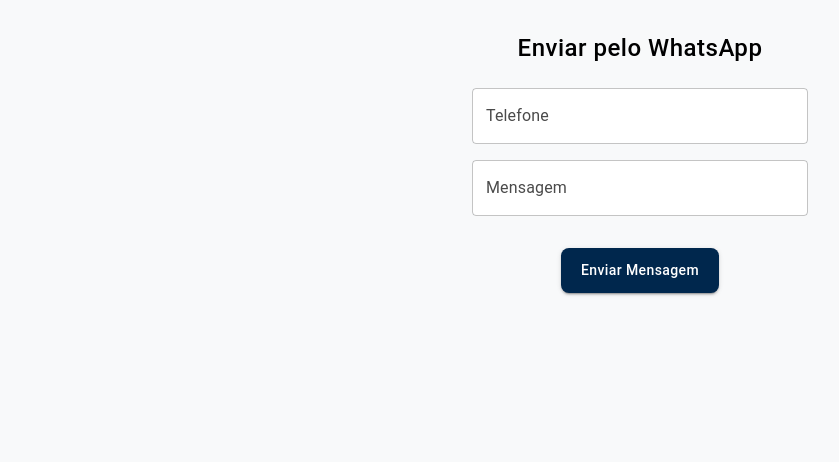
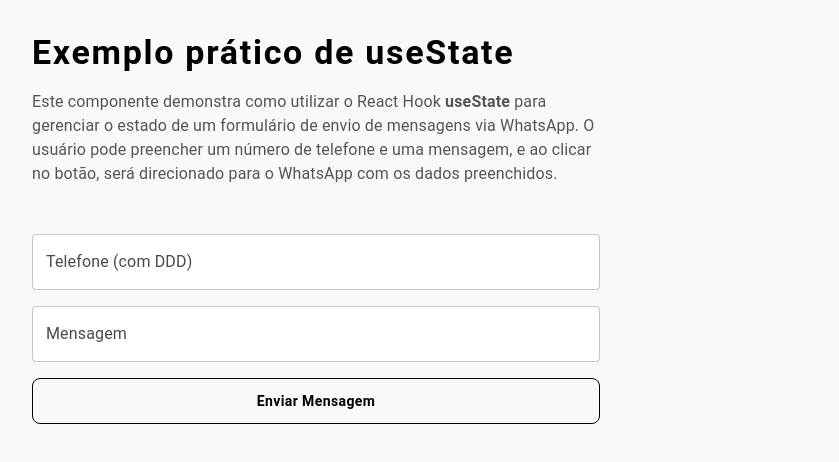
Before and after one commit to diegomontec/learning-react-hooks, a React (Vite) app: page /usestate in a window 1280 px wide. Shown: the top 462 px of the page, without its empty margins (0-839 px from the left). Built offline with nearby package versions, Linux system fonts and the light colour scheme.

Commit message:
update interface

```diff
--- a/src/App.tsx
+++ b/src/App.tsx
@@ -1,9 +1,83 @@
-function App() {
+import { Box, Typography, Paper, Link } from "@mui/material";
+import Grid from '@mui/material/Grid';
+
+const App = () => {
+  const hooks = [
+    {
+      title: "useState",
+      description: "Este componente demonstra como utilizar o React Hook useState para gerenciar o estado de um formulário de envio de mensagens via WhatsApp. O usuário pode preencher um número de telefone e uma mensagem, e ao clicar no botão, será direcionado para o WhatsApp com os dados preenchidos.",
+      link: "/usestate",
+    },
+    {
+      title: "useState",
+      description: "Este componente demonstra como utilizar o React Hook useRef para acessar diretamente um elemento DOM.",
+      link: "#",
+    },
+  ];
+
   return (
-    <>
-      <h1>Escolha o hook</h1>
-    </>
-  )
-}
+    <Box sx={{ p: 4, maxWidth: "600px", mx: "auto" }}>
+      <Typography
+        variant="h4"
+        sx={{
+          fontWeight: "bold",
+          textAlign: "center",
+          mb: 4,
+          color: "text.primary",
+        }}
+      >
+        Explore os React Hooks
+      </Typography>
 
-export default App
+      <Grid container spacing={4}>
+        {hooks.map((hook) => (
+          <Grid item xs={12} sm={6} md={4} key={hook.title}>
+            <Paper
+              elevation={2}
+              sx={{
+                p: 3,
+                display: "flex",
+                flexDirection: "column",
+                height: "100%",
+                justifyContent: "space-between",
+                border: "1px solid #ddd",
+                transition: "0.3s",
+                "&:hover": {
+                  boxShadow: 4,
+                  borderColor: "black",
+                },
+              }}
+            >
+              <Typography variant="h6" sx={{ fontWeight: "bold", mb: 1 }}>
+                {hook.title}
+              </Typography>
+
+              <Typography variant="body2" color="text.secondary" sx={{ flexGrow: 1 }}>
+                {hook.description}
+              </Typography>
+
+              <Link
+                href={hook.link}
+                underline="none"
+                sx={{
+                  mt: 2,
+                  fontWeight: "bold",
+                  color: "black",
+                  textAlign: "right",
+                  display: "inline-block",
+                  "&:hover": {
+                    textDecoration: "underline",
+                  },
+                }}
+              >
+                Acessar →
+              </Link>
+            </Paper>
+          </Grid>
+        ))}
+      </Grid>
+    </Box>
+  );
+};
+
+export default App;
--- a/src/hooks/page/usestate/UseState.tsx
+++ b/src/hooks/page/usestate/UseState.tsx
@@ -1,58 +1,92 @@
 import { useState } from "react";
-import { Box, Button, TextField, Typography } from "@mui/material";
+import { Box, Typography, TextField, Button } from "@mui/material";
 
 const SendWhatsApp = () => {
-  const [inputNumber, setInputNumber] = useState("");
-  const [inputMessage, setInputMessage] = useState("");
+  const [phoneNumber, setPhoneNumber] = useState("");
+  const [message, setMessage] = useState("");
 
-  const handleInputNumber = (e: React.ChangeEvent<HTMLInputElement>) => {
-    setInputNumber("+55" + e.target.value);
+  const handlePhoneNumberChange = (
+    event: React.ChangeEvent<HTMLInputElement>
+  ) => {
+    setPhoneNumber("+55" + event.target.value);
   };
 
-  const handleInputMessage = (e: React.ChangeEvent<HTMLInputElement>) => {
-    setInputMessage(encodeURIComponent(e.target.value));
+  const handleMessageChange = (event: React.ChangeEvent<HTMLInputElement>) => {
+    setMessage(encodeURIComponent(event.target.value));
   };
 
-  const handleClick = () => {
-    const url = `https://api.whatsapp.com/send?phone=${inputNumber}&text=${inputMessage}`;
-    window.open(url);
+  const handleSendClick = () => {
+    const whatsappUrl = `https://api.whatsapp.com/send?phone=${phoneNumber}&text=${message}`;
+    window.open(whatsappUrl, "_blank");
   };
 
   return (
     <Box
+      component="section"
       display="flex"
-      flexDirection="column"
-      alignItems="center"
-      justifyContent="center"
-      sx={{ p: 4, gap: 2, maxWidth: 400, margin: "0 auto" }}
+      flexDirection="row"
+      justifyContent="flex-start"
+      sx={{
+        p: 4,
+        maxWidth: "100%",
+      }}
     >
-      <Typography variant="h5" gutterBottom>
-        Enviar pelo WhatsApp
+      <Box
+        sx={{
+          maxWidth: 600,
+          width: "100%",
+          pr: 4,
+        }}
+      >
+        <Typography
+          variant="h4"
+          sx={{ fontWeight: "bold", letterSpacing: "0.05em", mb: 2 }}
+        >
+          Exemplo prático de useState
         </Typography>
 
+        <Typography variant="body1" sx={{ color: "#555", mb: 6 }}>
+          Este componente demonstra como utilizar o React Hook{" "}
+          <strong>useState</strong> para gerenciar o estado de um formulário de
+          envio de mensagens via WhatsApp. O usuário pode preencher um número de
+          telefone e uma mensagem, e ao clicar no botão, será direcionado para o
+          WhatsApp com os dados preenchidos.
+        </Typography>
+
+        <Box display="flex" flexDirection="column" gap={2}>
           <TextField
-        label="Telefone"
+            label="Telefone (com DDD)"
             variant="outlined"
             type="number"
-        onChange={handleInputNumber}
+            onChange={handlePhoneNumberChange}
             fullWidth
           />
 
           <TextField
             label="Mensagem"
             variant="outlined"
-        onChange={handleInputMessage}
+            onChange={handleMessageChange}
             fullWidth
           />
 
           <Button
-        variant="contained"
-        color="primary"
-        onClick={handleClick}
-        sx={{ mt: 2 }}
+            variant="outlined"
+            onClick={handleSendClick}
+            sx={{
+              borderColor: "black",
+              color: "black",
+              textTransform: "none",
+              fontWeight: "bold",
+              "&:hover": {
+                backgroundColor: "#f5f5f5",
+                borderColor: "black",
+              },
+            }}
           >
             Enviar Mensagem
           </Button>
+        </Box>
+      </Box>
     </Box>
   );
 };
```
Lines whose indentation alone changed are shown as unchanged.
